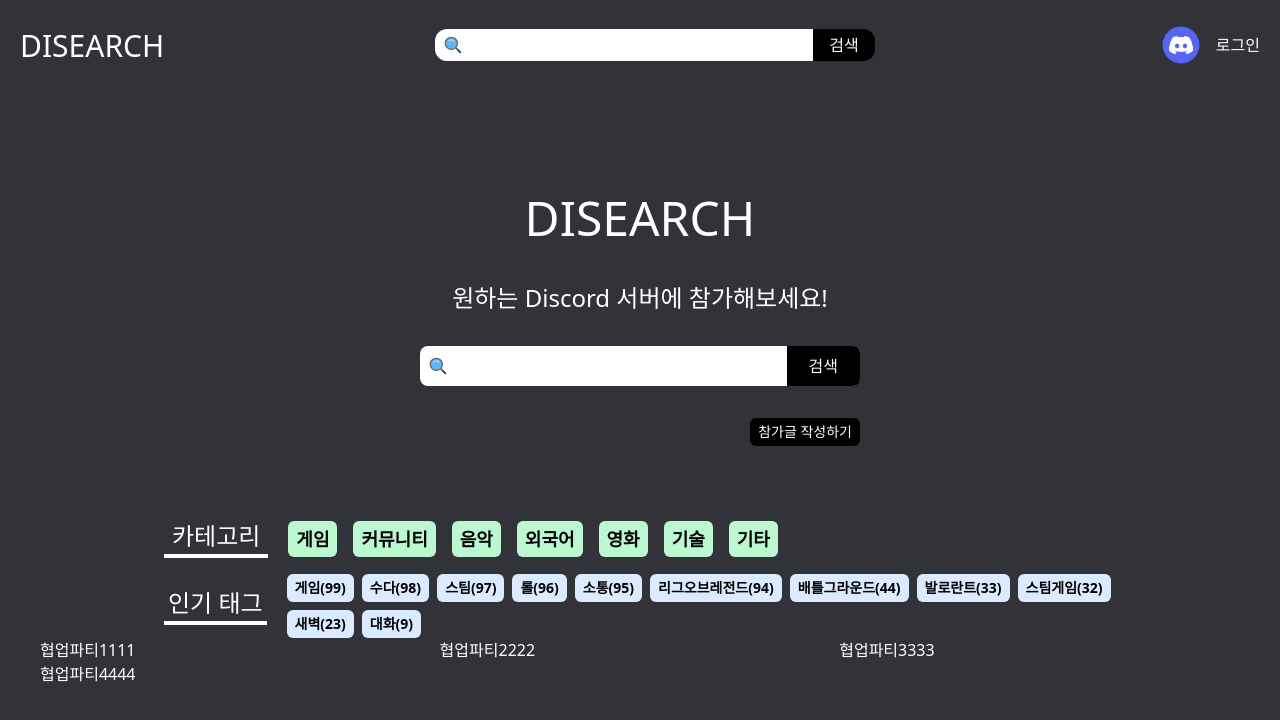
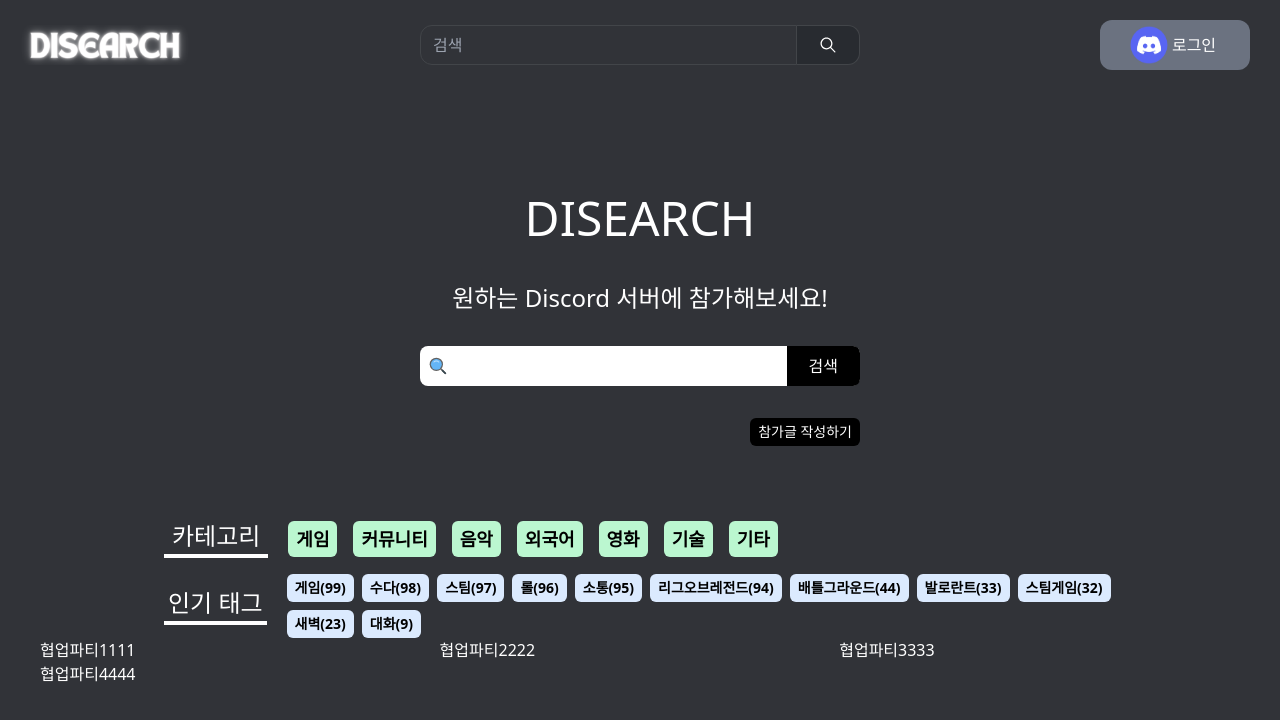
Before and after one commit to lbw3973/DISEARCH-FRONT-END, a React (Vite) app: page / in a window 1280 px wide. Shown: the top 720 px of the page. Built offline with nearby package versions, Linux system fonts and the light colour scheme.

Commit message:
feat: header 디자인 변경

```diff
--- a/src/components/Header/index.tsx
+++ b/src/components/Header/index.tsx
@@ -1,23 +1,33 @@
-import { FcSearch } from "react-icons/fc";
+import { useState } from "react";
+import { IoIosSearch } from "react-icons/io";
 
 const Header = () => {
+  const [isHovered, setIsHovered] = useState(false);
   return (
     <header className=" bg-[#313338] w-full h-[120px]">
       <div className="flex items-center justify-between w-full h-[90px] px-5">
-        <div>
-          <h1 className="text-white text-[30px]">DISEARCH</h1>
+        <div className="w-[170px]">
+          <img src="/logo.png" alt="로고" />
         </div>
         <form className="relative lg:w-[440px]">
-          <div className="flex h-8">
-            <FcSearch className="absolute top-1/2 left-2 -translate-y-1/2 z-10" size={20} />
-            <input type="text" className="relative  w-full h-full rounded-l-xl text-black pl-10 outline-none"></input>
-            <button className="bg-black text-white  h-full rounded-l-none rounded-r-xl w-1/6 text-center">검색</button>
+          <div className="flex h-10">
+            {isHovered ? <IoIosSearch className="absolute top-1/2 left-2 -translate-y-1/2 z-10" size={20} /> : ""}
+            <input
+              type="text"
+              className={`relative  w-full h-full rounded-l-xl bg-[#313338] border border-[#424549] text-white  outline-1 outline-gray-900 ${isHovered ? "pl-10" : "pl-3"}`}
+              placeholder="검색"
+              onFocus={() => setIsHovered(true)}
+              onBlur={() => setIsHovered(false)}
+            ></input>
+            <button className="bg-[#282b30] text-white border border-[#424549] border-l-0 h-full rounded-l-none rounded-r-xl w-1/6 flex items-center justify-center">
+              <IoIosSearch className="z-10" size={20} />
+            </button>
           </div>
         </form>
-        <div className="">
-          <button className="flex sm:text-base text-sm cursor-pointer ">
-            <img src="/discord.png" alt="디스코드로고" width={70} />
-            <span className="text-center h-[50px] leading-[50px]">로그인</span>
+        <div className="w-[170px]  flex items-center justify-center">
+          <button className="bg-gray-500 w-[150px] flex justify-center rounded-xl">
+            <img src="/discord.png" alt="discord" className="w-[70px] -ml-5" />
+            <span className="text-center h-[50px] leading-[50px] -ml-3">로그인</span>
           </button>
         </div>
       </div>
```
Also changed, not shown: public/logo.png (added).
